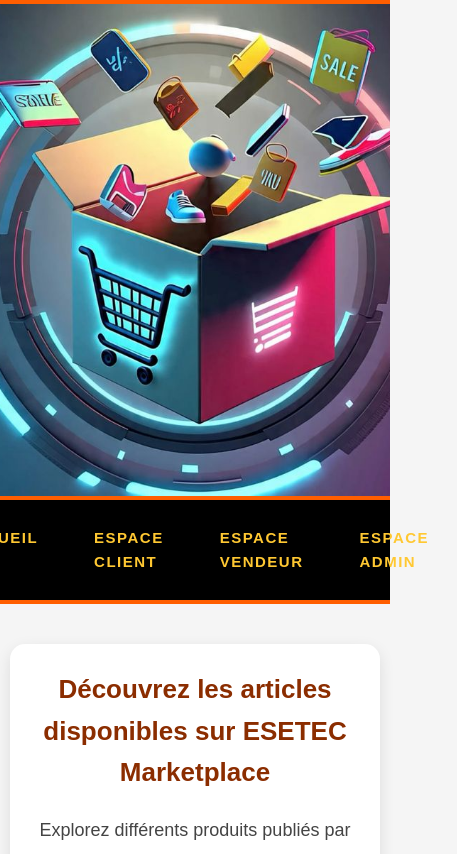
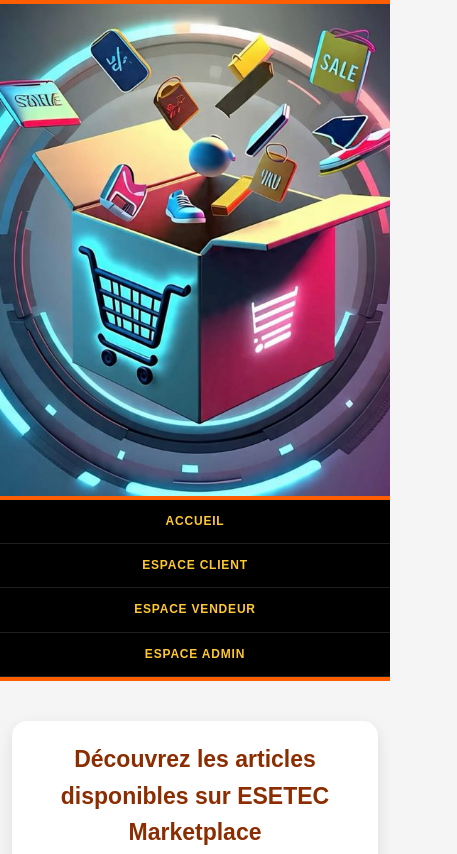
Before and after one commit to moayeeliseleoncek-creator/market_place, a plain HTML site: page espace_client.html in a window 390 px wide. Shown: the top 854 px of the page, 457 px wide, since content can reach past the window. Drawn offline with Linux system fonts and the light colour scheme; no server answers.

Commit message:
Refactor and enhance CSS styles for layout and responsiveness

```diff
--- a/espace_client.css
+++ b/espace_client.css
@@ -18,6 +18,7 @@
 /* =========================
    HEADER
 ========================= */
+
 .header-image{
     background-image: url("entete1.jpg");
     background-size: cover;
@@ -26,6 +27,7 @@
     border-top: 4px solid #ff5e00;
     border-bottom: 4px solid #ff5e00;
 }
+
 header{
     background: linear-gradient(to right,#f6f4f3, #d14e12);
     padding: 20px;
@@ -39,17 +41,30 @@
     margin-bottom: 15px;
 }
 
-.menu {
+/* =========================
+   BARRE DE NAVIGATION
+========================= */
+
+.menu{
     list-style: none;
     display: flex;
     justify-content: center;
+    align-items: stretch;
+    flex-wrap: wrap;
     margin: 0;
     padding: 0;
     background-color: #000;
     border-bottom: 4px solid #ff5e00;
+    width: 100%;
 }
 
-.menu li a {
+.menu li{
+    list-style: none;
+    margin: 0;
+    padding: 0;
+}
+
+.menu li a{
     display: block;
     padding: 16px 28px;
     color: rgb(255, 200, 50);
@@ -59,12 +74,133 @@
     font-weight: 700;
     letter-spacing: 1.5px;
     text-transform: uppercase;
+    white-space: nowrap;
 }
 
-.menu li a:hover {
+.menu li a:hover{
     background-color: rgb(212, 160, 23);
     color: #000;
 }
+
+/* =========================
+   RESPONSIVE NAVIGATION
+========================= */
+
+/* ---------- Écrans moyens ---------- */
+
+@media (max-width: 1200px){
+
+    .menu li a{
+        padding: 15px 18px;
+        font-size: 14px;
+        letter-spacing: 1px;
+    }
+}
+
+
+/* ---------- Tablettes ---------- */
+
+@media (max-width: 900px){
+
+    .menu{
+        justify-content: center;
+    }
+
+    .menu li{
+        flex: 0 0 auto;
+    }
+
+    .menu li a{
+        padding: 13px 14px;
+        font-size: 13px;
+        letter-spacing: 0.8px;
+    }
+}
+
+
+/* ---------- Petites tablettes / grands téléphones ---------- */
+
+@media (max-width: 768px){
+
+    .menu{
+        display: grid;
+        grid-template-columns: repeat(2, 1fr);
+        width: 100%;
+    }
+
+    .menu li{
+        width: 100%;
+    }
+
+    .menu li a{
+        width: 100%;
+        padding: 13px 8px;
+        text-align: center;
+        font-size: 12px;
+        letter-spacing: 0.7px;
+        border-bottom: 1px solid rgba(255,255,255,0.12);
+    }
+
+    .menu li:nth-child(odd) a{
+        border-right: 1px solid rgba(255,255,255,0.12);
+    }
+
+    header h1{
+        font-size: 28px;
+    }
+}
+
+
+/* ---------- Téléphones ---------- */
+
+@media (max-width: 480px){
+
+    .menu{
+        grid-template-columns: 1fr;
+    }
+
+    .menu li{
+        width: 100%;
+    }
+
+    .menu li a{
+        padding: 12px 10px;
+        font-size: 12px;
+        letter-spacing: 0.8px;
+        text-align: center;
+    }
+
+    .menu li:nth-child(odd) a{
+        border-right: none;
+    }
+
+    header{
+        padding: 15px 10px;
+    }
+
+    header h1{
+        font-size: 24px;
+        line-height: 1.3;
+    }
+}
+
+
+/* ---------- Très petits téléphones ---------- */
+
+@media (max-width: 360px){
+
+    .menu li a{
+        padding: 11px 8px;
+        font-size: 11px;
+        letter-spacing: 0.5px;
+    }
+
+    header h1{
+        font-size: 21px;
+    }
+}
+
+
 /* =========================
    PRESENTATION
 ========================= */
@@ -91,6 +227,7 @@
     color: #444;
     line-height: 1.8;
 }
+
 
 /* =========================
    RECHERCHE
@@ -140,6 +277,7 @@
     background: #cc4b00;
 }
 
+
 /* =========================
    ARTICLES
 ========================= */
@@ -159,6 +297,7 @@
     text-align: center;
 }
 
+
 /* =========================
    FOOTER
 ========================= */
@@ -172,16 +311,12 @@
     border-top: 4px solid #ff5e00;
 }
 
+
 /* =========================
-   RESPONSIVE
+   RESPONSIVE CONTENU
 ========================= */
 
 @media(max-width:768px){
-
-    nav a{
-        display: block;
-        margin: 10px 0;
-    }
 
     #recherche form{
         flex-direction: column;
@@ -194,11 +329,34 @@
         padding: 25px;
     }
 
-    header h1{
-        font-size: 28px;
+    .presentation-client h2{
+        font-size: 26px;
+    }
+
+    .presentation-client p{
+        font-size: 16px;
+    }
+}
+
+
+/* =========================
+   TRÈS PETITS ÉCRANS
+========================= */
+
+@media(max-width:480px){
+
+    .presentation-client,
+    #recherche,
+    #articles{
+        width: 94%;
+        padding: 20px 15px;
     }
 
     .presentation-client h2{
-        font-size: 26px;
+        font-size: 23px;
+    }
+
+    .presentation-client p{
+        font-size: 15px;
     }
 }
```
